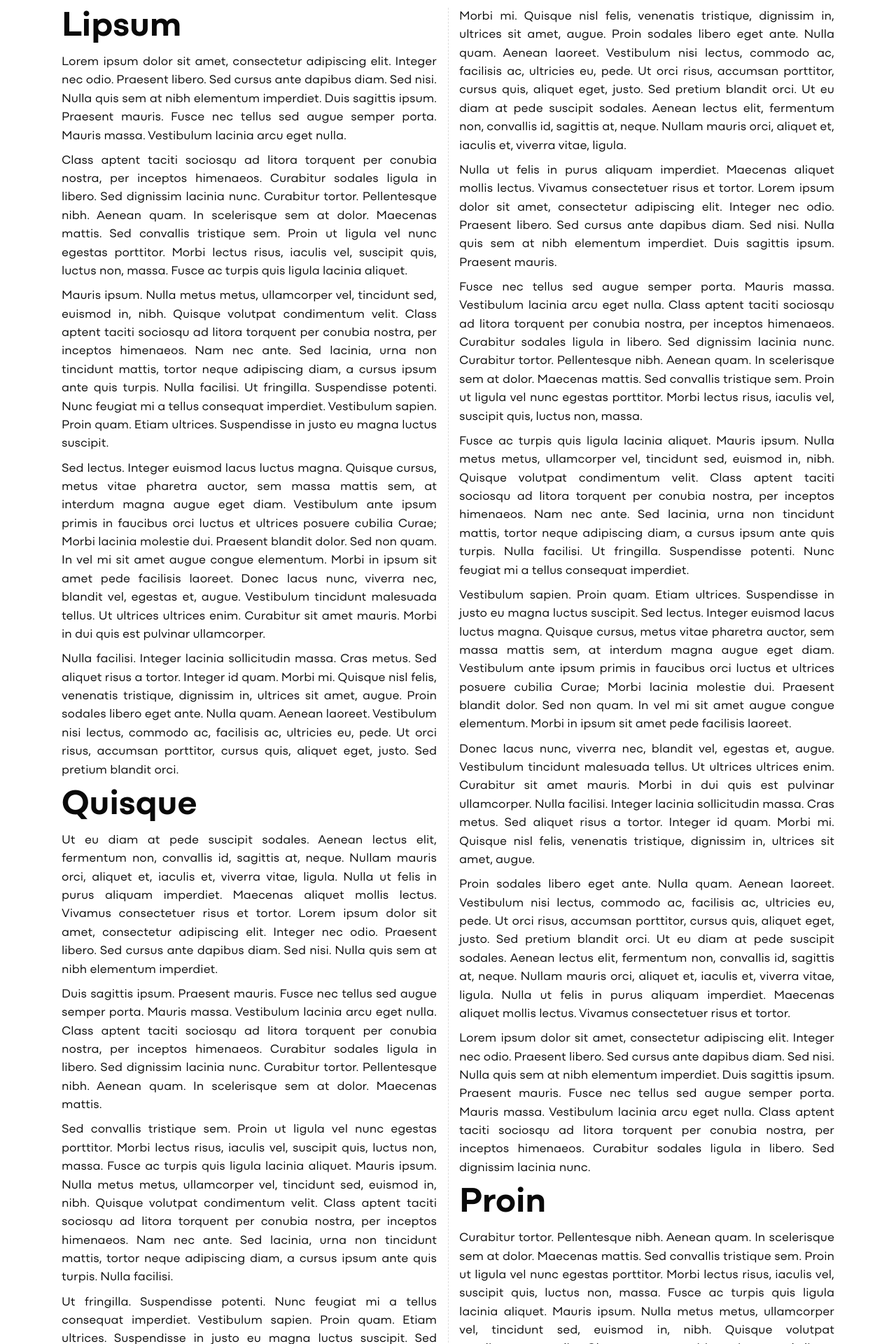
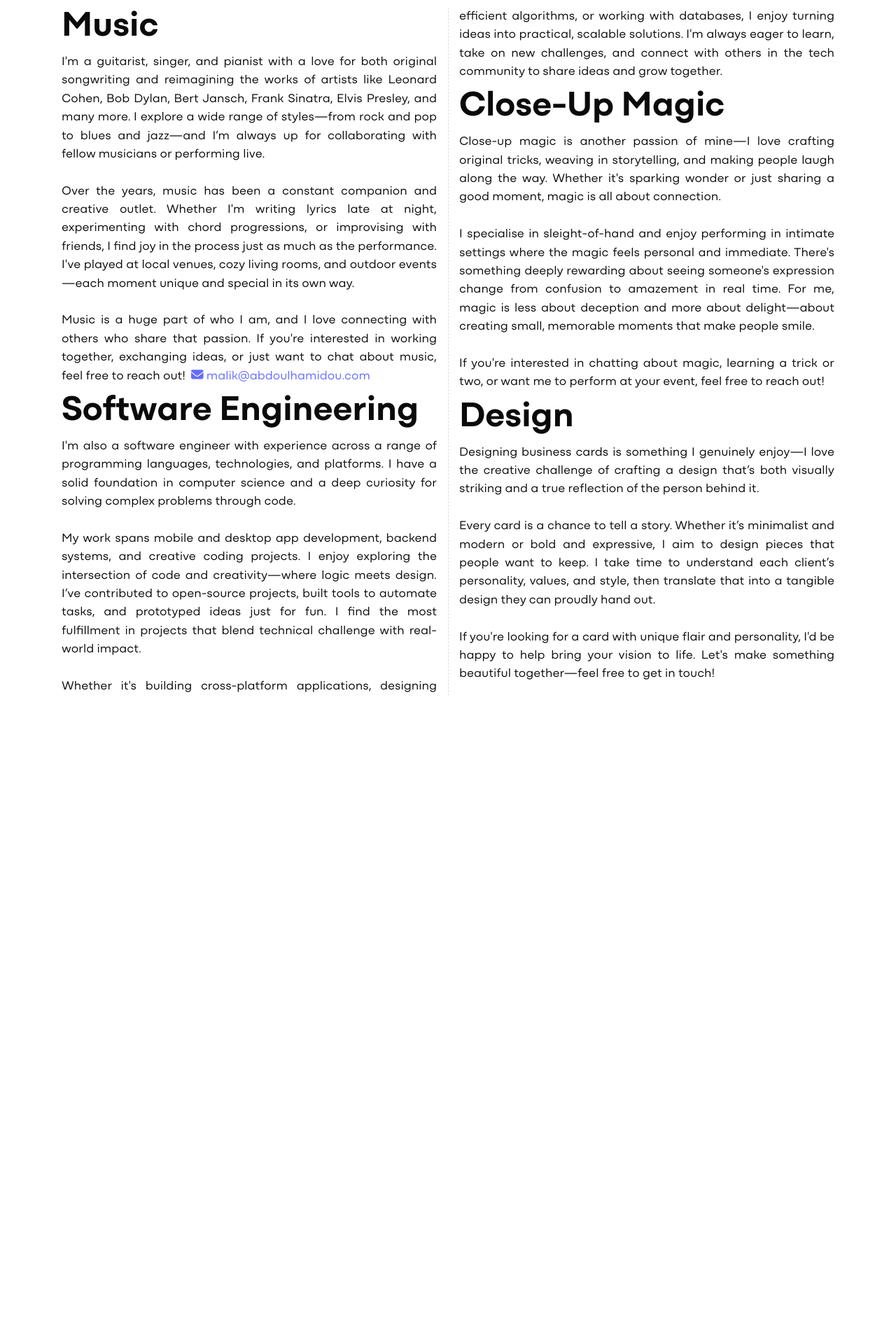
Before and after one commit to KilakOriginal/web2, a React (Vite) app: page / in a window 1280 px wide. Shown: the part 440-2360 px from the top of the page at 70% size. After the commit the page ends 1522 px from the top, so only its background shows below. Built offline with nearby package versions, Linux system fonts and the light colour scheme.

Commit message:
Homepage text

```diff
--- a/src/pages/Home.tsx
+++ b/src/pages/Home.tsx
@@ -1,5 +1,7 @@
 import profilePicture from "@/assets/images/malik.jpg"
 import { ProfileCard } from "@/components/ui/profile-card"
+import { FontAwesomeIcon } from "@fortawesome/react-fontawesome"
+import { faEnvelope } from "@fortawesome/free-solid-svg-icons"
 
 export function Home() {
     return (
@@ -12,48 +14,42 @@ export function Home() {
             )}
             <br />
             <div className="newspaper">
-                <h1 className="text-3xl">Lipsum</h1>
-                <p>Lorem ipsum dolor sit amet, consectetur adipiscing elit. Integer nec odio. Praesent libero. Sed cursus ante dapibus diam. Sed nisi. Nulla quis sem at nibh elementum imperdiet. Duis sagittis ipsum. Praesent mauris. Fusce nec tellus sed augue semper porta. Mauris massa. Vestibulum lacinia arcu eget nulla. </p>
+                <h1 className="text-3xl mb-2">Music</h1>
+                <p className="mb-6">
+                  I'm a guitarist, singer, and pianist with a love for both original songwriting and reimagining the works of artists like Leonard Cohen, Bob Dylan, Bert Jansch, Frank Sinatra, Elvis Presley, and many more. I explore a wide range of styles—from rock and pop to blues and jazz—and I’m always up for collaborating with fellow musicians or performing live.
+                  <br /><br />
+                  Over the years, music has been a constant companion and creative outlet. Whether I'm writing lyrics late at night, experimenting with chord progressions, or improvising with friends, I find joy in the process just as much as the performance. I've played at local venues, cozy living rooms, and outdoor events—each moment unique and special in its own way.
+                  <br /><br />
+                  Music is a huge part of who I am, and I love connecting with others who share that passion. If you're interested in working together, exchanging ideas, or just want to chat about music, feel free to reach out!
+                  <a href="mailto:malik@abdoulhamidou.com" className="ml-2 text-blue-600 underline"><FontAwesomeIcon icon={faEnvelope} /> malik@abdoulhamidou.com</a>
+                </p>
 
-                <p>Class aptent taciti sociosqu ad litora torquent per conubia nostra, per inceptos himenaeos. Curabitur sodales ligula in libero. Sed dignissim lacinia nunc. Curabitur tortor. Pellentesque nibh. Aenean quam. In scelerisque sem at dolor. Maecenas mattis. Sed convallis tristique sem. Proin ut ligula vel nunc egestas porttitor. Morbi lectus risus, iaculis vel, suscipit quis, luctus non, massa. Fusce ac turpis quis ligula lacinia aliquet. </p>
+                <h1 className="text-3xl mb-2">Software Engineering</h1>
+                <p className="mb-6">
+                  I'm also a software engineer with experience across a range of programming languages, technologies, and platforms. I have a solid foundation in computer science and a deep curiosity for solving complex problems through code.
+                  <br /><br />
+                  My work spans mobile and desktop app development, backend systems, and creative coding projects. I enjoy exploring the intersection of code and creativity—where logic meets design. I’ve contributed to open-source projects, built tools to automate tasks, and prototyped ideas just for fun. I find the most fulfillment in projects that blend technical challenge with real-world impact.
+                  <br /><br />
+                  Whether it's building cross-platform applications, designing efficient algorithms, or working with databases, I enjoy turning ideas into practical, scalable solutions. I'm always eager to learn, take on new challenges, and connect with others in the tech community to share ideas and grow together.
+                </p>
 
-                <p>Mauris ipsum. Nulla metus metus, ullamcorper vel, tincidunt sed, euismod in, nibh. Quisque volutpat condimentum velit. Class aptent taciti sociosqu ad litora torquent per conubia nostra, per inceptos himenaeos. Nam nec ante. Sed lacinia, urna non tincidunt mattis, tortor neque adipiscing diam, a cursus ipsum ante quis turpis. Nulla facilisi. Ut fringilla. Suspendisse potenti. Nunc feugiat mi a tellus consequat imperdiet. Vestibulum sapien. Proin quam. Etiam ultrices. Suspendisse in justo eu magna luctus suscipit. </p>
+                <h1 className="text-3xl mb-2">Close-Up Magic</h1>
+                <p className="mb-6">
+                  Close-up magic is another passion of mine—I love crafting original tricks, weaving in storytelling, and making people laugh along the way. Whether it's sparking wonder or just sharing a good moment, magic is all about connection.
+                  <br /><br />
+                  I specialise in sleight-of-hand and enjoy performing in intimate settings where the magic feels personal and immediate. There's something deeply rewarding about seeing someone's expression change from confusion to amazement in real time. For me, magic is less about deception and more about delight—about creating small, memorable moments that make people smile.
+                  <br /><br />
+                  If you're interested in chatting about magic, learning a trick or two, or want me to perform at your event, feel free to reach out!
+                </p>
 
-                <p>Sed lectus. Integer euismod lacus luctus magna. Quisque cursus, metus vitae pharetra auctor, sem massa mattis sem, at interdum magna augue eget diam. Vestibulum ante ipsum primis in faucibus orci luctus et ultrices posuere cubilia Curae; Morbi lacinia molestie dui. Praesent blandit dolor. Sed non quam. In vel mi sit amet augue congue elementum. Morbi in ipsum sit amet pede facilisis laoreet. Donec lacus nunc, viverra nec, blandit vel, egestas et, augue. Vestibulum tincidunt malesuada tellus. Ut ultrices ultrices enim. Curabitur sit amet mauris. Morbi in dui quis est pulvinar ullamcorper. </p>
-
-                <p>Nulla facilisi. Integer lacinia sollicitudin massa. Cras metus. Sed aliquet risus a tortor. Integer id quam. Morbi mi. Quisque nisl felis, venenatis tristique, dignissim in, ultrices sit amet, augue. Proin sodales libero eget ante. Nulla quam. Aenean laoreet. Vestibulum nisi lectus, commodo ac, facilisis ac, ultricies eu, pede. Ut orci risus, accumsan porttitor, cursus quis, aliquet eget, justo. Sed pretium blandit orci. </p>
-
-                <h1 className="text-3xl">Quisque</h1>
-                <p>Ut eu diam at pede suscipit sodales. Aenean lectus elit, fermentum non, convallis id, sagittis at, neque. Nullam mauris orci, aliquet et, iaculis et, viverra vitae, ligula. Nulla ut felis in purus aliquam imperdiet. Maecenas aliquet mollis lectus. Vivamus consectetuer risus et tortor. Lorem ipsum dolor sit amet, consectetur adipiscing elit. Integer nec odio. Praesent libero. Sed cursus ante dapibus diam. Sed nisi. Nulla quis sem at nibh elementum imperdiet. </p>
-
-                <p>Duis sagittis ipsum. Praesent mauris. Fusce nec tellus sed augue semper porta. Mauris massa. Vestibulum lacinia arcu eget nulla. Class aptent taciti sociosqu ad litora torquent per conubia nostra, per inceptos himenaeos. Curabitur sodales ligula in libero. Sed dignissim lacinia nunc. Curabitur tortor. Pellentesque nibh. Aenean quam. In scelerisque sem at dolor. Maecenas mattis. </p>
-
-                <p>Sed convallis tristique sem. Proin ut ligula vel nunc egestas porttitor. Morbi lectus risus, iaculis vel, suscipit quis, luctus non, massa. Fusce ac turpis quis ligula lacinia aliquet. Mauris ipsum. Nulla metus metus, ullamcorper vel, tincidunt sed, euismod in, nibh. Quisque volutpat condimentum velit. Class aptent taciti sociosqu ad litora torquent per conubia nostra, per inceptos himenaeos. Nam nec ante. Sed lacinia, urna non tincidunt mattis, tortor neque adipiscing diam, a cursus ipsum ante quis turpis. Nulla facilisi. </p>
-
-                <p>Ut fringilla. Suspendisse potenti. Nunc feugiat mi a tellus consequat imperdiet. Vestibulum sapien. Proin quam. Etiam ultrices. Suspendisse in justo eu magna luctus suscipit. Sed lectus. Integer euismod lacus luctus magna. Quisque cursus, metus vitae pharetra auctor, sem massa mattis sem, at interdum magna augue eget diam. Vestibulum ante ipsum primis in faucibus orci luctus et ultrices posuere cubilia Curae; Morbi lacinia molestie dui. </p>
-
-                <p>Praesent blandit dolor. Sed non quam. In vel mi sit amet augue congue elementum. Morbi in ipsum sit amet pede facilisis laoreet. Donec lacus nunc, viverra nec, blandit vel, egestas et, augue. Vestibulum tincidunt malesuada tellus. Ut ultrices ultrices enim. Curabitur sit amet mauris. Morbi in dui quis est pulvinar ullamcorper. Nulla facilisi. Integer lacinia sollicitudin massa. Cras metus. Sed aliquet risus a tortor. Integer id quam. </p>
-
-                <p>Morbi mi. Quisque nisl felis, venenatis tristique, dignissim in, ultrices sit amet, augue. Proin sodales libero eget ante. Nulla quam. Aenean laoreet. Vestibulum nisi lectus, commodo ac, facilisis ac, ultricies eu, pede. Ut orci risus, accumsan porttitor, cursus quis, aliquet eget, justo. Sed pretium blandit orci. Ut eu diam at pede suscipit sodales. Aenean lectus elit, fermentum non, convallis id, sagittis at, neque. Nullam mauris orci, aliquet et, iaculis et, viverra vitae, ligula. </p>
-
-                <p>Nulla ut felis in purus aliquam imperdiet. Maecenas aliquet mollis lectus. Vivamus consectetuer risus et tortor. Lorem ipsum dolor sit amet, consectetur adipiscing elit. Integer nec odio. Praesent libero. Sed cursus ante dapibus diam. Sed nisi. Nulla quis sem at nibh elementum imperdiet. Duis sagittis ipsum. Praesent mauris. </p>
-
-                <p>Fusce nec tellus sed augue semper porta. Mauris massa. Vestibulum lacinia arcu eget nulla. Class aptent taciti sociosqu ad litora torquent per conubia nostra, per inceptos himenaeos. Curabitur sodales ligula in libero. Sed dignissim lacinia nunc. Curabitur tortor. Pellentesque nibh. Aenean quam. In scelerisque sem at dolor. Maecenas mattis. Sed convallis tristique sem. Proin ut ligula vel nunc egestas porttitor. Morbi lectus risus, iaculis vel, suscipit quis, luctus non, massa. </p>
-
-                <p>Fusce ac turpis quis ligula lacinia aliquet. Mauris ipsum. Nulla metus metus, ullamcorper vel, tincidunt sed, euismod in, nibh. Quisque volutpat condimentum velit. Class aptent taciti sociosqu ad litora torquent per conubia nostra, per inceptos himenaeos. Nam nec ante. Sed lacinia, urna non tincidunt mattis, tortor neque adipiscing diam, a cursus ipsum ante quis turpis. Nulla facilisi. Ut fringilla. Suspendisse potenti. Nunc feugiat mi a tellus consequat imperdiet. </p>
-
-                <p>Vestibulum sapien. Proin quam. Etiam ultrices. Suspendisse in justo eu magna luctus suscipit. Sed lectus. Integer euismod lacus luctus magna. Quisque cursus, metus vitae pharetra auctor, sem massa mattis sem, at interdum magna augue eget diam. Vestibulum ante ipsum primis in faucibus orci luctus et ultrices posuere cubilia Curae; Morbi lacinia molestie dui. Praesent blandit dolor. Sed non quam. In vel mi sit amet augue congue elementum. Morbi in ipsum sit amet pede facilisis laoreet. </p>
-
-                <p>Donec lacus nunc, viverra nec, blandit vel, egestas et, augue. Vestibulum tincidunt malesuada tellus. Ut ultrices ultrices enim. Curabitur sit amet mauris. Morbi in dui quis est pulvinar ullamcorper. Nulla facilisi. Integer lacinia sollicitudin massa. Cras metus. Sed aliquet risus a tortor. Integer id quam. Morbi mi. Quisque nisl felis, venenatis tristique, dignissim in, ultrices sit amet, augue. </p>
-
-                <p>Proin sodales libero eget ante. Nulla quam. Aenean laoreet. Vestibulum nisi lectus, commodo ac, facilisis ac, ultricies eu, pede. Ut orci risus, accumsan porttitor, cursus quis, aliquet eget, justo. Sed pretium blandit orci. Ut eu diam at pede suscipit sodales. Aenean lectus elit, fermentum non, convallis id, sagittis at, neque. Nullam mauris orci, aliquet et, iaculis et, viverra vitae, ligula. Nulla ut felis in purus aliquam imperdiet. Maecenas aliquet mollis lectus. Vivamus consectetuer risus et tortor. </p>
-
-                <p>Lorem ipsum dolor sit amet, consectetur adipiscing elit. Integer nec odio. Praesent libero. Sed cursus ante dapibus diam. Sed nisi. Nulla quis sem at nibh elementum imperdiet. Duis sagittis ipsum. Praesent mauris. Fusce nec tellus sed augue semper porta. Mauris massa. Vestibulum lacinia arcu eget nulla. Class aptent taciti sociosqu ad litora torquent per conubia nostra, per inceptos himenaeos. Curabitur sodales ligula in libero. Sed dignissim lacinia nunc. </p>
-
-                <h1 className="text-3xl">Proin</h1>
-                <p>Curabitur tortor. Pellentesque nibh. Aenean quam. In scelerisque sem at dolor. Maecenas mattis. Sed convallis tristique sem. Proin ut ligula vel nunc egestas porttitor. Morbi lectus risus, iaculis vel, suscipit quis, luctus non, massa. Fusce ac turpis quis ligula lacinia aliquet. Mauris ipsum. Nulla metus metus, ullamcorper vel, tincidunt sed, euismod in, nibh. Quisque volutpat condimentum velit. Class aptent taciti sociosqu ad litora torquent per conubia nostra, per inceptos himenaeos. Nam nec ante. </p>
-
-                <p>Sed lacinia, urna non tincidunt mattis, tortor neque adipiscing diam, a cursus ipsum ante quis turpis. Nulla facilisi. Ut fringilla. Suspendisse potenti. Nunc feugiat mi a tellus consequat imperdiet. Vestibulum sapien. Proin quam. Etiam ultrices. Suspendisse in justo eu magna luctus suscipit. Sed lectus. Integer euismod lacus luctus magna. Quisque cursus, metus vitae pharetra auctor, sem massa mattis sem, at interdum magna augue eget diam. Vestibulum ante ipsum primis in faucibus orci luctus et ultrices posuere cubilia Curae; Morbi lacinia molestie dui. </p>
+                <h1 className="text-3xl mb-2">Design</h1>
+                <p className="mb-6">
+                  Designing business cards is something I genuinely enjoy—I love the creative challenge of crafting a design that’s both visually striking and a true reflection of the person behind it.
+                  <br /><br />
+                  Every card is a chance to tell a story. Whether it’s minimalist and modern or bold and expressive, I aim to design pieces that people want to keep. I take time to understand each client’s personality, values, and style, then translate that into a tangible design they can proudly hand out.
+                  <br /><br />
+                  If you're looking for a card with unique flair and personality, I'd be happy to help bring your vision to life. Let's make something beautiful together—feel free to get in touch!
+                </p>
             </div>
         </div>
     );
```
